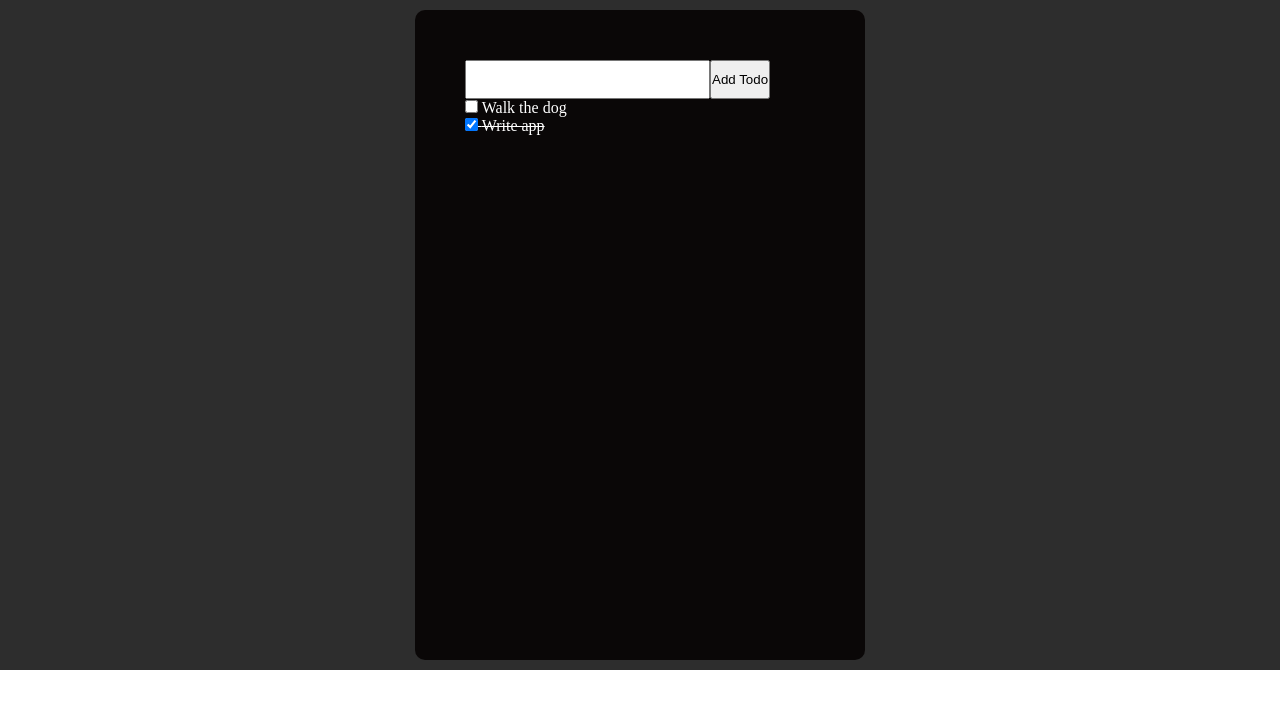
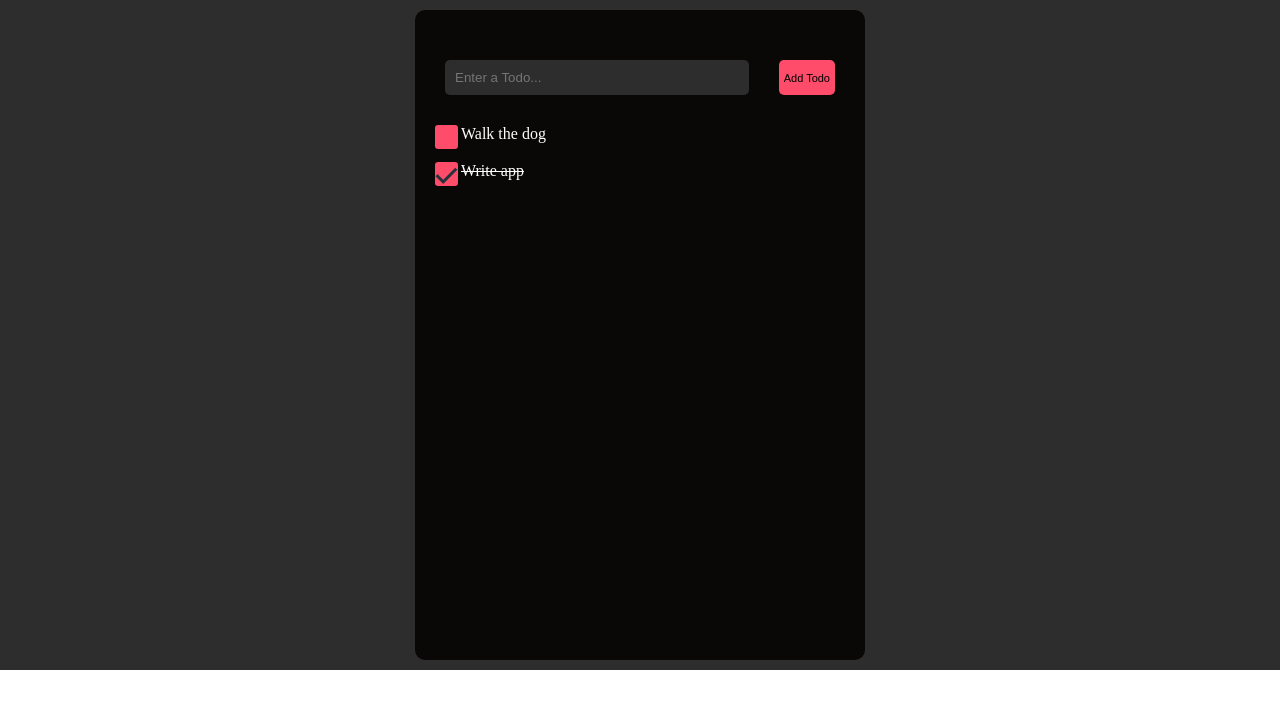
Before and after one commit to 5iveemmy/TypeScript-Todo, a React (Create React App) app: page / in a window 1280 px wide. Shown: the top 708 px of the page. Built offline with nearby package versions, Linux system fonts and the light colour scheme.

Commit message:
add custom checkbox

```diff
--- a/src/components/AddTodoForm.tsx
+++ b/src/components/AddTodoForm.tsx
@@ -16,6 +16,7 @@ export const AddTodoForm: React.FC<Props> = ({ addTodo }) => {
         onChange={(e) => {
           setText(e.target.value);
         }}
+        placeholder="Enter a Todo..."
       />
       <AddButton
         type="submit"
--- a/src/components/TodoListItem.tsx
+++ b/src/components/TodoListItem.tsx
@@ -1,5 +1,5 @@
 import React from "react";
-import { Items, ItemsInput, ItemsLabel } from "../styles/styles";
+import { Items, ItemsInput, ItemsLabel, ItemsSpan } from "../styles/styles";
 
 interface Props {
   todo: Todo;
@@ -18,7 +18,8 @@ export const TodoListItem: React.FC<Props> = ({ todo, toggleTodo }) => {
           onClick={() => {
             toggleTodo(todo);
           }}
-        />{" "}
+        />
+        <ItemsSpan></ItemsSpan>
         {todo.text}
       </ItemsLabel>
     </Items>
--- a/src/styles/global.ts
+++ b/src/styles/global.ts
@@ -29,7 +29,7 @@ export const Container = styled.div`
   color: #fff;
   min-width: 450px;
   min-height: 650px;
-  padding: 50px;
+  padding: 50px 30px;
   box-sizing: border-box;
   border-radius: 10px;
   /* box-shadow: 3px 6px 40px #5d5d5d; */
--- a/src/styles/styles.ts
+++ b/src/styles/styles.ts
@@ -1,15 +1,33 @@
-import styled from "styled-components";
+import styled, { keyframes } from "styled-components";
 
 export const ToDoForm = styled.form`
   display: flex;
+  justify-content: space-between;
+  padding-bottom: 20px;
 `;
 
 export const ToDoInput = styled.input`
-  padding: 10px 9px;
-  width: 70%;
+  border-radius: 5px;
+  border: none;
+  color: white;
+  outline: none;
+  width: 19rem;
+  padding: 10px;
+  background-color: #2d2d2d;
 `;
 
-export const AddButton = styled.button``;
+export const AddButton = styled.button`
+  background-color: #ff4c6a;
+  border: none;
+  font-size: 11px;
+  padding: 5px;
+  border-radius: 5px;
+
+  &:hover {
+    background: #f7748a;
+    cursor: pointer;
+  }
+`;
 
 export const List = styled.div``;
 
@@ -17,6 +35,69 @@ export const ForToDoList = styled.div``;
 
 export const Items = styled.div``;
 
-export const ItemsLabel = styled.label``;
+export const ItemsLabel = styled.label`
+  position: relative;
+  display: inline-block;
+  cursor: pointer;
+  margin: 0.6em 1em;
+`;
 
-export const ItemsInput = styled.input``;
+const rotate = keyframes`
+ from {
+    opacity: 0;
+    transform: rotate(0deg);
+  }
+  to {
+    opacity: 1;
+    transform: rotate(45deg);
+  }
+`;
+
+export const ItemsInput = styled.input`
+  height: 0;
+  width: 0;
+  opacity: 0;
+  z-index: -1;
+`;
+
+export const ItemsSpan = styled.div`
+  width: 1.4em;
+  height: 1.5em;
+  background: #ff4c6a;
+  position: absolute;
+  top: 0em;
+  left: -1.6em;
+  border: none;
+  border-radius: 0.2em;
+
+  ${ItemsInput}:not(:disabled):checked & {
+    background: #d1d1d1;
+  }
+
+  ${ItemsLabel}:hover & {
+    background: #f7748a;
+  }
+
+  &::after {
+    content: "";
+    position: absolute;
+    display: none;
+  }
+
+  ${ItemsInput}:checked + &::after {
+    display: block;
+    top: 0.1em;
+    left: 0.35em;
+    width: 35%;
+    height: 70%;
+    border: solid #263238;
+    border-width: 0 0.2em 0.2em 0;
+    animation-name: ${rotate};
+    animation-duration: 0.3s;
+    animation-fill-mode: forwards;
+  }
+
+  &::disabled {
+    cursor: not-allowed;
+  }
+`;
```
